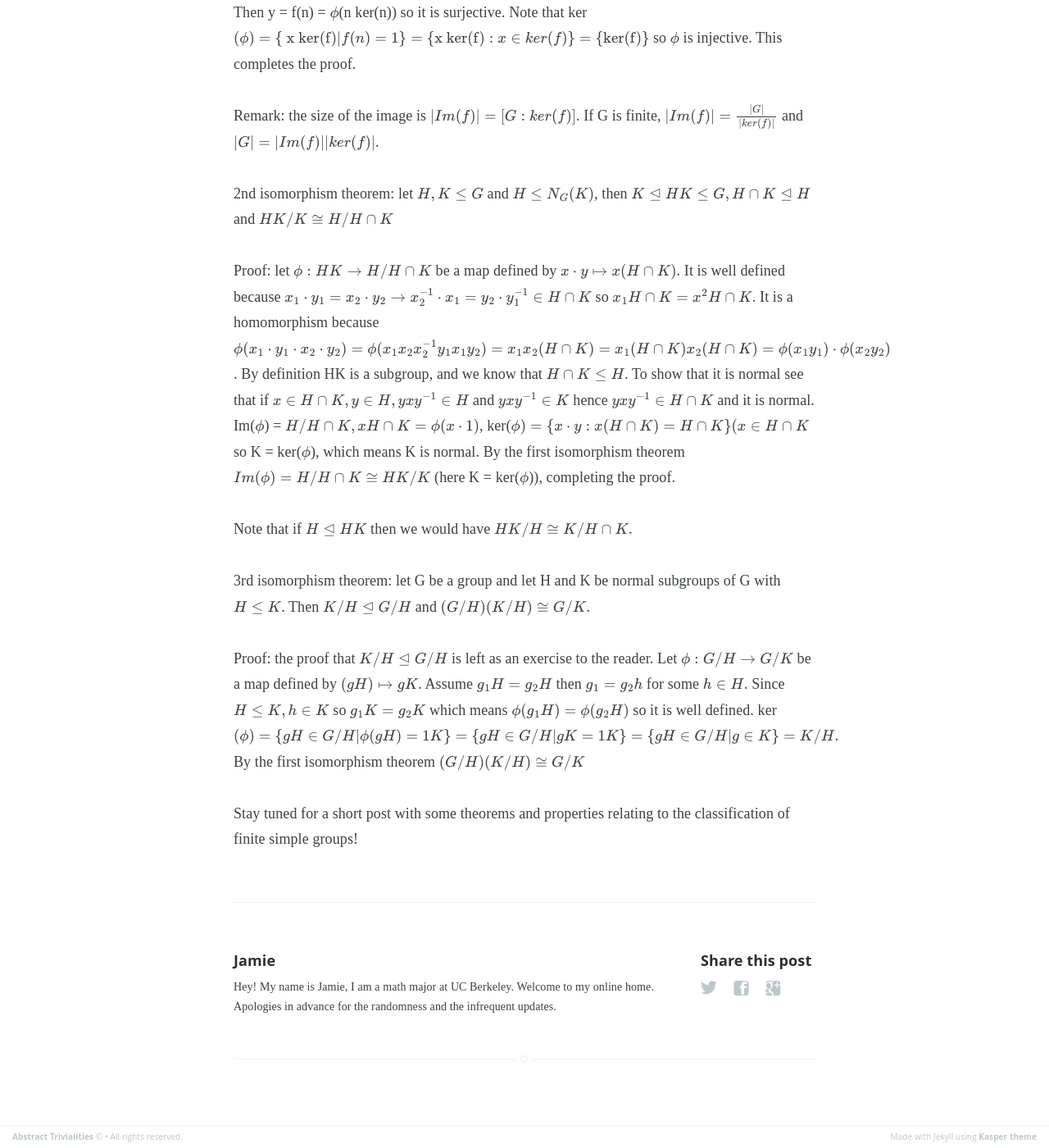
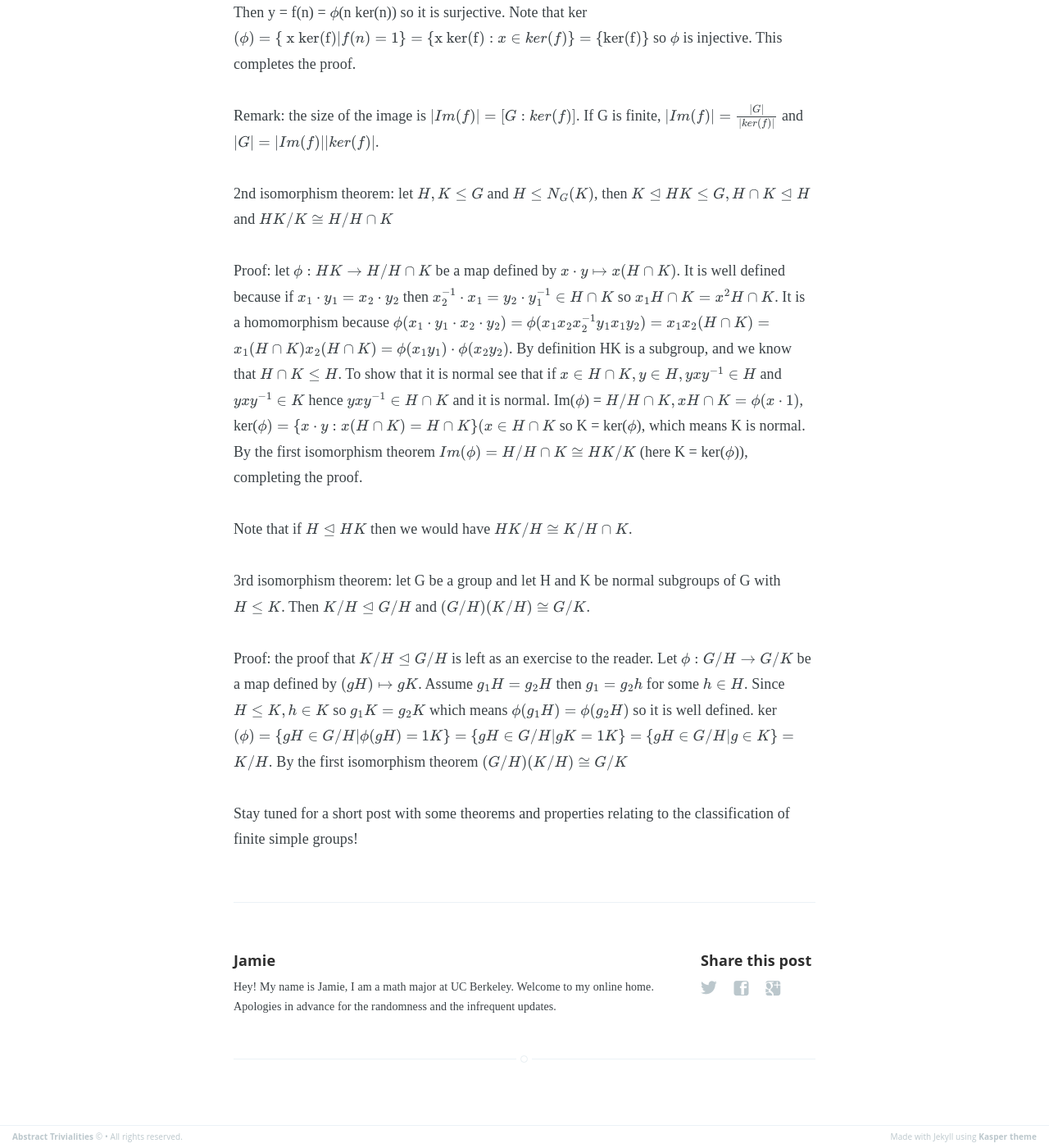
Before and after one commit to jamiecayley/jamiecayley.github.io, a Jekyll site: the page built from _posts/2016-04-19-An-Introduction-To-Abstract-Algebra-8.md, in a window 1280 px wide and 1400 px high, scrolled down 575 px. Shown: the whole window at 82% size. Built offline with Jekyll 4.4.1, drawn with Linux system fonts in a browser that asks for light colours; some web fonts are replaced; formulas are drawn with MathJax 3.

Commit message:
fix typos

```diff
--- a/_posts/2016-04-19-An-Introduction-To-Abstract-Algebra-8.md
+++ b/_posts/2016-04-19-An-Introduction-To-Abstract-Algebra-8.md
@@ -15,12 +15,12 @@ Remark: the size of the image is $$\vert Im(f) \vert = [G : ker(f)]$$. If G is f
 
 2nd isomorphism theorem: let $$H, K \leq G$$ and $$H \leq N_G(K)$$, then $$K \unlhd HK \leq G, H \cap K \unlhd H$$ and $$HK/K \cong H/H\cap K$$
 
-Proof: let $$\phi : HK \rightarrow H/H \cap K$$ be a map defined by $$x \cdot y \mapsto x(H \cap K)$$. It is well defined because $$x_1 \cdot y_1 = x_2 \cdot y_2 \rightarrow x_2^{-1}\cdot x_1 = y_2 \cdot y_1^{-1} \in H \cap K$$ so $$x_1H\cap K = x^2 H \cap K$$. It is a homomorphism because $$\phi(x_1 \cdot y_1 \cdot x_2 \cdot y_2) = \phi(x_1x_2x_2^{-1}y_1x_1y_2) = x_1x_2(H \cap K) = x_1(H \cap K)x_2(H \cap K) = \phi(x_1y_1) \cdot \phi(x_2y_2)$$. By definition HK is a subgroup, and we know that $$H \cap K \leq H$$. To show that it is normal see that if $$ x \in H \cap K, y \in H, yxy^{-1} \in H$$ and $$yxy^{-1} \in K$$ hence $$yxy^{-1} \in H \cap K$$ and it is normal. Im($$\phi$$) = $$H/H \cap K, xH\cap K = \phi(x \cdot 1)$$, ker($$\phi) = \{ x \cdot y : x(H \cap K) = H \cap K \} (x \in H \cap K$$ so K = ker($$\phi$$), which means K is normal. By the first isomorphism theorem $$Im(\phi) = H/H \cap K \cong HK/K$$ (here K = ker($$\phi$$)), completing the proof.
+Proof: let $$\phi : HK \rightarrow H/H \cap K$$ be a map defined by $$x \cdot y \mapsto x(H \cap K)$$. It is well defined because if $$x_1 \cdot y_1 = x_2 \cdot y_2$$ then $$x_2^{-1}\cdot x_1 = y_2 \cdot y_1^{-1} \in H \cap K$$ so $$x_1H\cap K = x^2 H \cap K$$. It is a homomorphism because $$\phi(x_1 \cdot y_1 \cdot x_2 \cdot y_2) = $$ $$\phi(x_1x_2x_2^{-1}y_1x_1y_2) = x_1x_2(H \cap K) = $$ $$x_1(H \cap K)x_2(H \cap K) =$$ $$ \phi(x_1y_1) \cdot \phi(x_2y_2)$$. By definition HK is a subgroup, and we know that $$H \cap K \leq H$$. To show that it is normal see that if $$ x \in H \cap K, y \in H, yxy^{-1} \in H$$ and $$yxy^{-1} \in K$$ hence $$yxy^{-1} \in H \cap K$$ and it is normal. Im($$\phi$$) = $$H/H \cap K, xH\cap K = \phi(x \cdot 1)$$, ker($$\phi) = \{ x \cdot y : x(H \cap K) = H \cap K \} (x \in H \cap K$$ so K = ker($$\phi$$), which means K is normal. By the first isomorphism theorem $$Im(\phi) = H/H \cap K \cong HK/K$$ (here K = ker($$\phi$$)), completing the proof.
 
 Note that if $$H \unlhd HK$$ then we would have $$HK/H \cong K/H \cap K$$.
 
 3rd isomorphism theorem: let G be a group and let H and K be normal subgroups of G with $$H \leq K$$. Then $$K/H \unlhd G/H$$ and $$(G/H)(K/H) \cong G/K$$.
 
-Proof: the proof that $$K/H \unlhd G/H$$ is left as an exercise to the reader. Let $$\phi : G/H \rightarrow G/K$$ be a map defined by $$(gH) \mapsto gK$$. Assume $$g_1H = g_2H$$ then $$g_1 = g_2h$$ for some $$h \in H$$. Since $$H \leq K, h \in K$$ so $$g_1K = g_2K$$ which means $$\phi(g_1H) = \phi(g_2H)$$ so it is well defined. ker$$(\phi) = \{gH \in G/H \vert \phi(gH) = 1K\} = \{gH \in G/H \vert gK = 1K\} = \{gH \in G/H \vert g \in K \} = K/H.$$ By the first isomorphism theorem $$(G/H)(K/H) \cong G/K$$
+Proof: the proof that $$K/H \unlhd G/H$$ is left as an exercise to the reader. Let $$\phi : G/H \rightarrow G/K$$ be a map defined by $$(gH) \mapsto gK$$. Assume $$g_1H = g_2H$$ then $$g_1 = g_2h$$ for some $$h \in H$$. Since $$H \leq K, h \in K$$ so $$g_1K = g_2K$$ which means $$\phi(g_1H) = \phi(g_2H)$$ so it is well defined. ker$$(\phi) = \{gH \in G/H \vert \phi(gH) =$$ $$ 1K\} =$$ $$ \{gH \in G/H \vert gK = 1K\} = $$ $$\{gH \in G/H \vert g \in K \} = $$ $$K/H.$$ By the first isomorphism theorem $$(G/H)(K/H) \cong G/K$$
 
 Stay tuned for a short post with some theorems and properties relating to the classification of finite simple groups!
```
